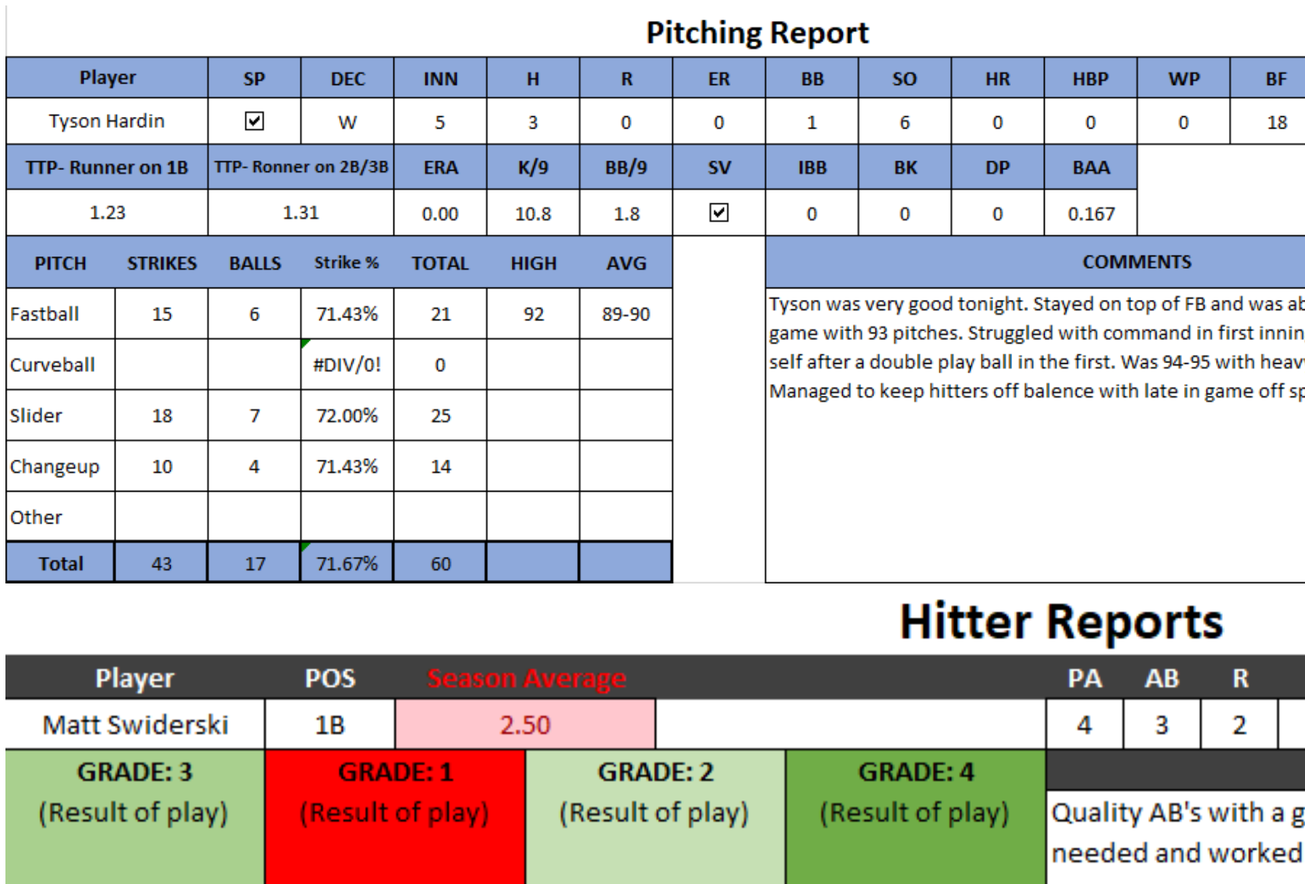
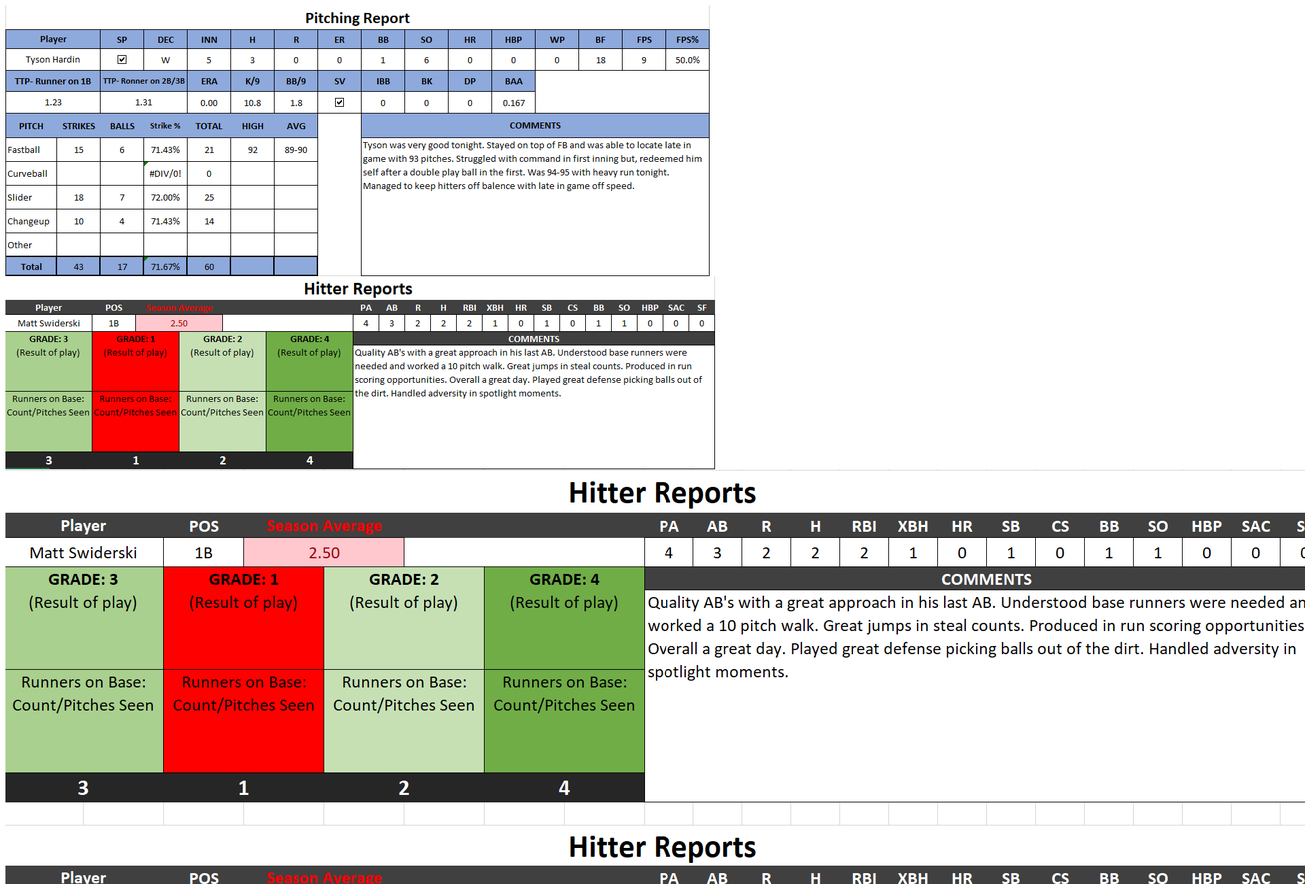
Before and after one commit to mswiderski12/baseball-reports, a plain HTML site: page chasebruno.html in a window 1280 px wide. Shown: the top 1300 px of the page at 68% size, 1920 px wide, since content can reach past the window. Drawn offline with Linux system fonts and the light colour scheme.

Commit message:
Update chasebruno.html

```diff
--- a/chasebruno.html
+++ b/chasebruno.html
@@ -4,9 +4,9 @@
   </head>
   <body>
     <div class="container">
-      <div class="image"> <img src="Tyson 5.18.png" alt="This is my image." height="850px"/> </div>
-      <div class="image"> <img src="swiderski 5.18.png" alt="This is my second image." height="850px"/> </div>
-     <div class="image"> <img src="two player report.png" alt="My third image." height="850px"/> </div>
+      <div class="image"> <img src="Tyson 5.18.png" alt=</div>
+      <div class="image"> <img src="swiderski 5.18.png"</div>
+     <div class="image"> <img src="two player report.png"</div>
     </div>
   </body>
 </html>
```
